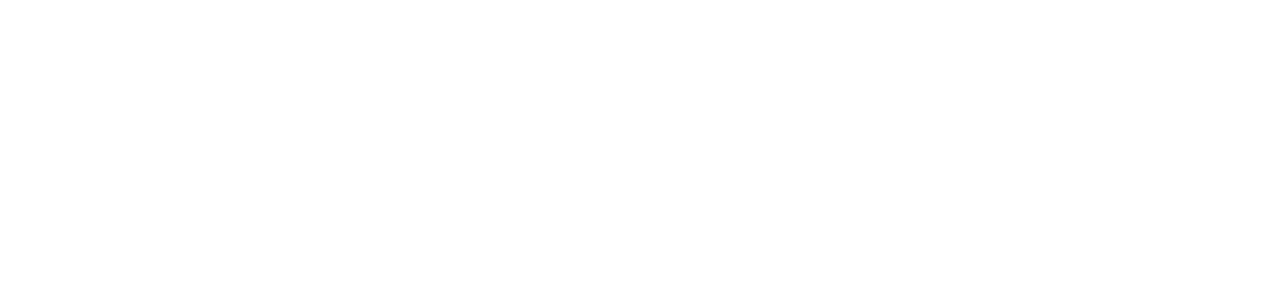
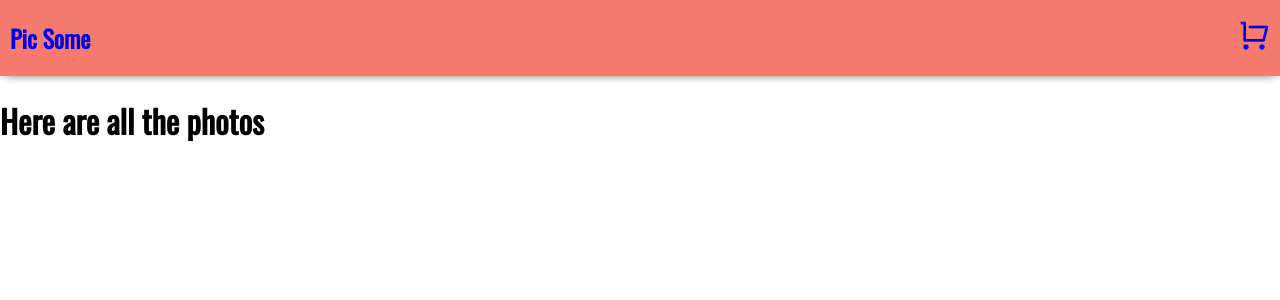
Before and after one commit to wjlee2020/sample-ecommerce, a React (Create React App) app: page / in a window 1280 px wide. Shown: the top 300 px of the page. Built offline with nearby package versions, Linux system fonts and the light colour scheme.

Commit message:
set up basic router
BrowserRouter, basic link / switch / route to Cart.js and Photos.js

```diff
--- a/public/index.html
+++ b/public/index.html
@@ -15,6 +15,8 @@
       user's mobile device or desktop. See https://developers.google.com/web/fundamentals/web-app-manifest/
     -->
     <link rel="manifest" href="%PUBLIC_URL%/manifest.json" />
+    <link href="https://fonts.googleapis.com/css?family=Oswald&display=swap" rel="stylesheet">
+    <link href="https://cdn.jsdelivr.net/npm/remixicon@2.3.0/fonts/remixicon.css" rel="stylesheet">
     <!--
       Notice the use of %PUBLIC_URL% in the tags above.
       It will be replaced with the URL of the `public` folder during the build.
--- a/src/App.js
+++ b/src/App.js
@@ -1,8 +1,25 @@
 import React from 'react';
+import {Switch, Route} from 'react-router-dom';
+import Header from './components/Header';
+import Photos from './pages/Photos';
+import Cart from './pages/Cart';
 
 function App() {
   return (
     <div>
+      <Header />
+
+      <Switch>
+
+        <Route exact path="/">
+          <Photos/>
+        </Route>
+
+        <Route exact path="/cart">
+          <Cart/>
+        </Route>
+
+      </Switch>
     </div>
   );
 }
--- a/src/components/Header.js
+++ b/src/components/Header.js
@@ -0,0 +1,13 @@
+import React from 'react';
+import {Link} from 'react-router-dom';
+
+function Header() {
+    return (
+        <header>
+            <Link to="/"><h2>Pic Some</h2></Link>
+            <Link to="/cart"><i className="ri-shopping-cart-line ri-fw ri-2x"></i></Link>
+        </header>
+    )
+}
+
+export default Header;
--- a/src/index.js
+++ b/src/index.js
@@ -1,9 +1,13 @@
 import React from 'react';
 import ReactDOM from 'react-dom';
+import {BrowserRouter as Router} from 'react-router-dom';
+
 import './index.css';
 import App from './App';
 
 ReactDOM.render(
-    <App />,
+  <Router>
+    <App />
+  </Router>,
   document.getElementById('root')
 );
--- a/src/pages/Cart.js
+++ b/src/pages/Cart.js
@@ -0,0 +1,11 @@
+import React from 'react';
+
+function Cart() {
+    return (
+        <main className="cart-page">
+            <h1>Check Out</h1>
+        </main>
+    )
+}
+
+export default Cart;
--- a/src/pages/Photos.js
+++ b/src/pages/Photos.js
@@ -0,0 +1,9 @@
+import React from 'react';
+
+function Photos() {
+    return (
+        <h1>Here are all the photos</h1>
+    )
+}
+
+export default Photos;
```
Also changed, not shown: 1 other file (tests, documents, lock files or other folders).
